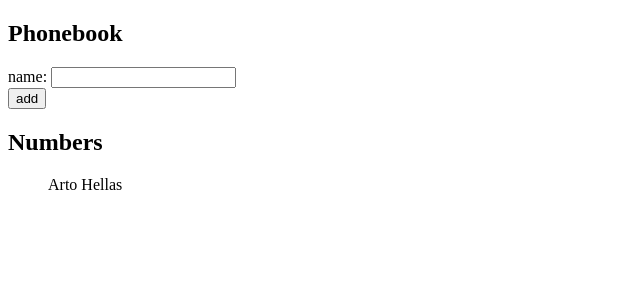
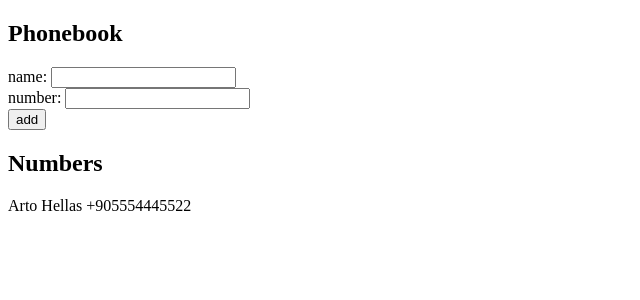
Before and after one commit to jsuarez1992/FULLSTACK-COURSE, a React (Create React App) app in the folder Part2/phonebook/: page / in a window 1280 px wide. Shown: the top 300 px of the page, without its empty margins (0-640 px from the left). Built offline with nearby package versions, Linux system fonts and the light colour scheme.

Commit message:
Part 2.8

```diff
--- a/Part2/phonebook/src/App.js
+++ b/Part2/phonebook/src/App.js
@@ -2,9 +2,13 @@ import { useState } from 'react'
 
 const App = () => {
   const [persons, setPersons] = useState([
-    { name: 'Arto Hellas' }
+    {
+      name: 'Arto Hellas',
+      number: '+905554445522'
+    }
   ])
   const [newName, setNewName] = useState('')
+  const [newNumber, setNewNumber] = useState('')
 
   const addUser = (e) => {
     e.preventDefault()
@@ -12,10 +16,12 @@ const App = () => {
     let repeatUser = persons.find(person => person.name === newName)
     if (typeof repeatUser === 'undefined') {
       const userObject = {
-        name: newName
+        name: newName,
+        number: newNumber
       }
       setPersons(persons.concat(userObject))
       setNewName('')
+      setNewNumber('')
     }
     else {
       window.alert(window.alert(newName + 'is already added to the phonebook'))
@@ -28,6 +34,11 @@ const App = () => {
     setNewName(e.target.value)
   }
 
+  const storeNumberChange = (e) => {
+    console.log(e.target.value)
+    setNewNumber(e.target.value)
+  }
+
   return (
     <div>
       <h2>Phonebook</h2>
@@ -36,13 +47,14 @@ const App = () => {
           name: <input value={newName} onChange={storeNameChange}/>
         </div>
         <div>
+          number: <input value={newNumber} onChange={storeNumberChange}/>
+        </div>
+        <div>
           <button type="submit">add</button>
         </div>
       </form>
       <h2>Numbers</h2>
-      <ul style={{ listStyle: 'none' }}>
-        {persons.map((e, i) => <li key={i}>{e.name}</li>)}
-      </ul>
+      {persons.map((person, id,) => <div key={id}> {person.name} {person.number}</div>)}
     </div>
   )
 }
```
